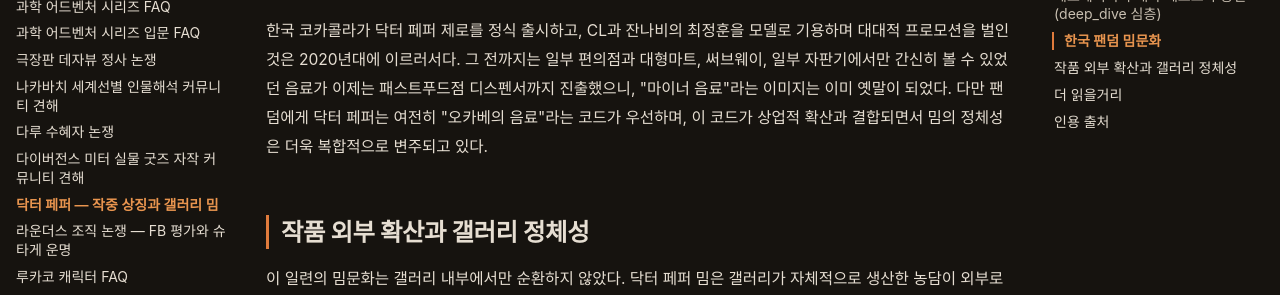
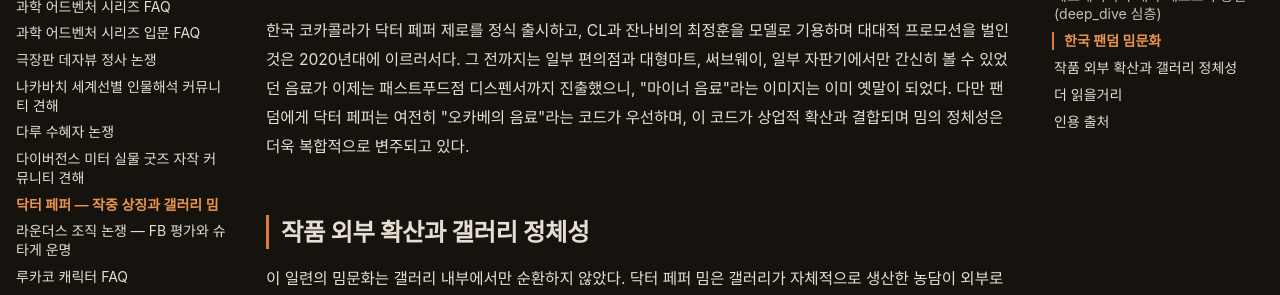
Before and after one commit to sgwiki/sgwiki.github.io, an MkDocs documentation site: the page built from wiki/커뮤니티-큐레이션/닥터-페퍼-작중-상징과-밈.md, in a window 1280 px wide and 900 px high, scrolled down 3778 px. Shown: the part 239-534 px from the top of the window. Built offline with MkDocs 1.6.1 and Material for MkDocs 9.7.7, drawn with Linux system fonts in a browser that asks for light colours; some web fonts are replaced.

Commit message:
chore(wiki): 닥터-페퍼-작중-상징과-밈 정비 — spoiler enum 정규화·연음 교정
- 비표준 자유 서술형 `spoiler: "본편·Steins;Gate 0 중스포일러 (...)"` → 표준 `spoiler: endgame` (강스포 의미 보존, warning 배지 텍스트와 일치)
- '결합되면서' → '결합되며' 비문 교정

```diff
--- a/wiki/커뮤니티-큐레이션/닥터-페퍼-작중-상징과-밈.md
+++ b/wiki/커뮤니티-큐레이션/닥터-페퍼-작중-상징과-밈.md
@@ -82,7 +82,7 @@
 
 편의점 인증샷 문화도 빼놓을 수 없다. 작품을 본 뒤 직접 닥터 페퍼를 사서 마신 뒤 인증샷을 올리는 게 하나의 통과의례처럼 기능했다. 갤러리에는 닥터 페퍼를 처음 마셔본 감상, 미국 본토 제품과 한국 유통 제품의 맛 차이 논쟁, 제로 버전의 출시 여부 희망, "다른 맛도 국내에 들여왔으면 좋겠다"는 바람 등의 글이 끊임없이 올라왔다. 맛에 대한 평가는 체리 사탕, 아이스크림, 아몬드, 캐러멜 등 다양한 비유로 분분했으며, 한 모금에 거부감을 느낀 사람과 "처음엔 이상한데 계속 마시다 보니 중독된다"는 사람이 대립하는 구도가 반복되었다.
 
-한국 코카콜라가 닥터 페퍼 제로를 정식 출시하고, CL과 잔나비의 최정훈을 모델로 기용하며 대대적 프로모션을 벌인 것은 2020년대에 이르러서다. 그 전까지는 일부 편의점과 대형마트, 써브웨이, 일부 자판기에서만 간신히 볼 수 있었던 음료가 이제는 패스트푸드점 디스펜서까지 진출했으니, "마이너 음료"라는 이미지는 이미 옛말이 되었다. 다만 팬덤에게 닥터 페퍼는 여전히 "오카베의 음료"라는 코드가 우선하며, 이 코드가 상업적 확산과 결합되면서 밈의 정체성은 더욱 복합적으로 변주되고 있다.
+한국 코카콜라가 닥터 페퍼 제로를 정식 출시하고, CL과 잔나비의 최정훈을 모델로 기용하며 대대적 프로모션을 벌인 것은 2020년대에 이르러서다. 그 전까지는 일부 편의점과 대형마트, 써브웨이, 일부 자판기에서만 간신히 볼 수 있었던 음료가 이제는 패스트푸드점 디스펜서까지 진출했으니, "마이너 음료"라는 이미지는 이미 옛말이 되었다. 다만 팬덤에게 닥터 페퍼는 여전히 "오카베의 음료"라는 코드가 우선하며, 이 코드가 상업적 확산과 결합되며 밈의 정체성은 더욱 복합적으로 변주되고 있다.
 
 ## 작품 외부 확산과 갤러리 정체성
 
```
Also changed, not shown: other parts of wiki/커뮤니티-큐레이션/닥터-페퍼-작중-상징과-밈.md (+1 -1 lines).
